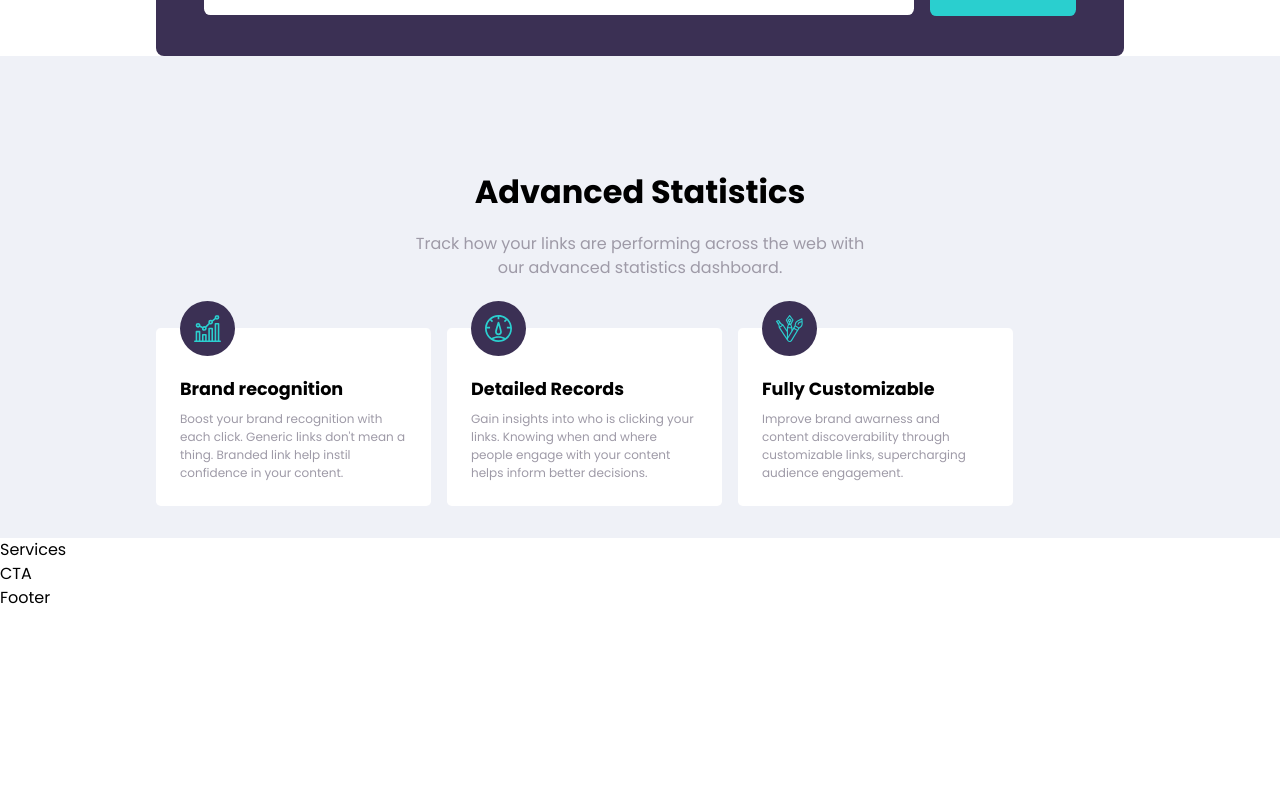
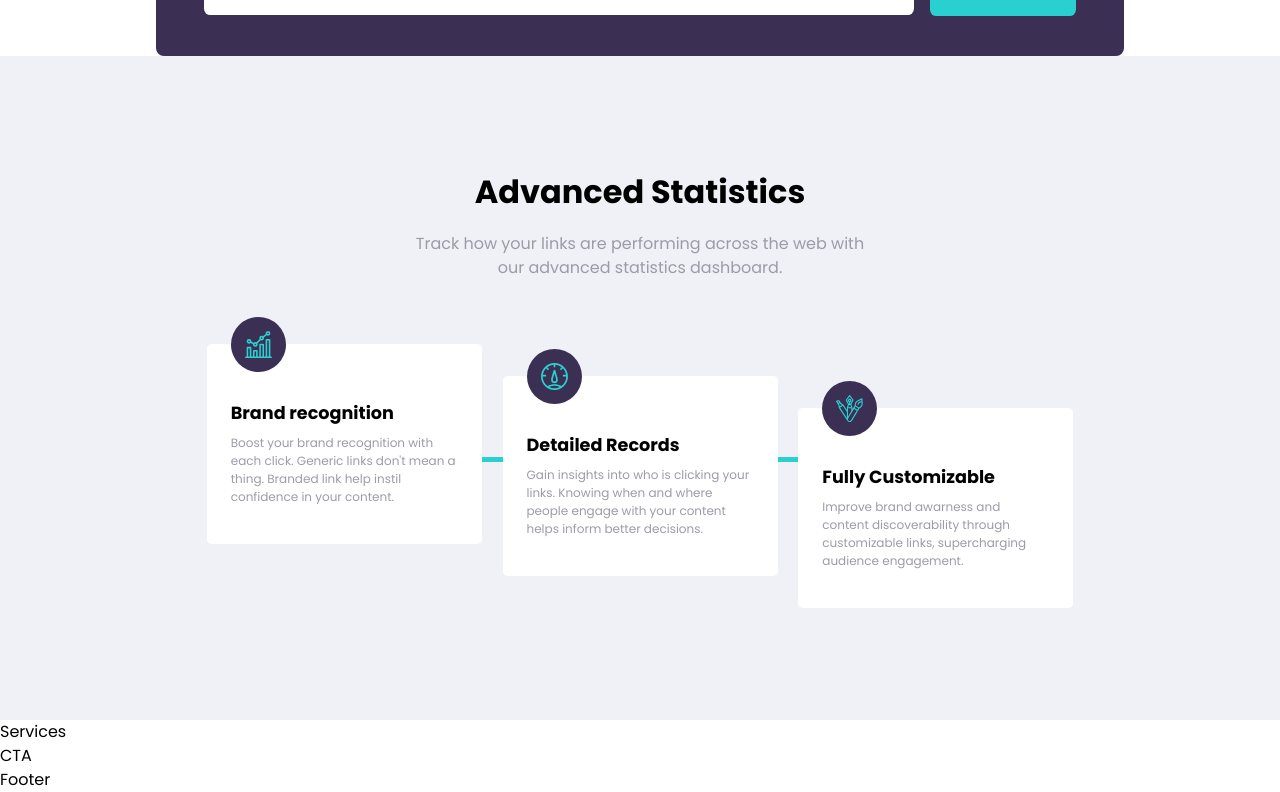
Before and after one commit to rubuz/url-shortening-api-master, a React (Vite) app: page / in a window 1280 px wide. Shown: the part 667-1459 px from the top of the page. Before the commit the page ends 1277 px from the top, so only its background shows below. Built offline with nearby package versions, Linux system fonts and the light colour scheme.

Commit message:
statistics section done

```diff
--- a/src/components/Statistics/statcard.css
+++ b/src/components/Statistics/statcard.css
@@ -1,9 +1,18 @@
 .statcard__container {
   position: relative;
   width: 275px;
+  height: 200px;
   background-color: var(--clr-neutral-100);
   border-radius: 0.3rem;
-  padding: 3rem 1.5rem 1.5rem 1.5rem;
+  padding: 3.5rem 1.5rem 2rem 1.5rem;
+}
+
+.statcard__container:first-child {
+  margin-top: -2rem;
+}
+
+.statcard__container:last-child {
+  margin-top: 2rem;
 }
 
 .statcard__img-box {
--- a/src/components/Statistics/statistics.css
+++ b/src/components/Statistics/statistics.css
@@ -18,6 +18,18 @@
 }
 
 .statistics__card-container {
+  position: relative;
+  margin: 6rem 0 5rem 0;
   display: flex;
-  gap: 1rem;
+  gap: 1.3rem;
+  justify-content: center;
 }
+
+.statistics__card-container::before {
+  content: "";
+  position: absolute;
+  top: 35%;
+  width: 70%;
+  height: 5px;
+  background-color: var(--clr-primary-400);
+}
```
